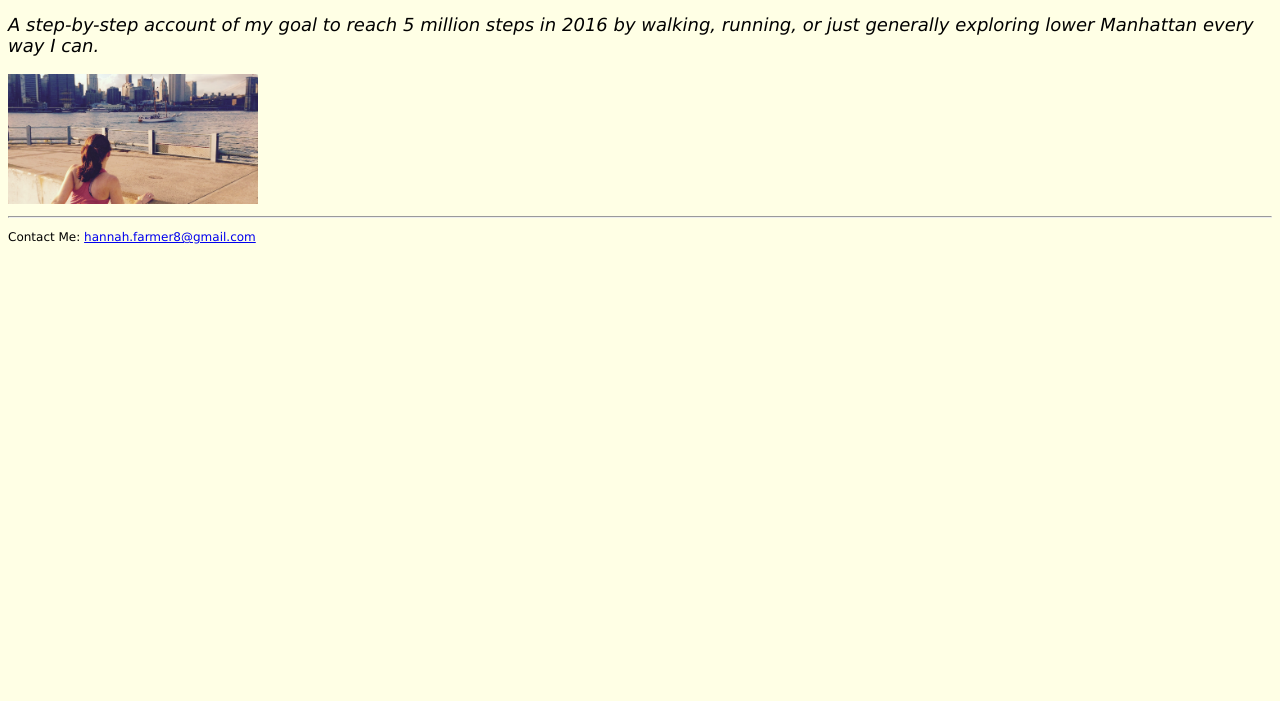
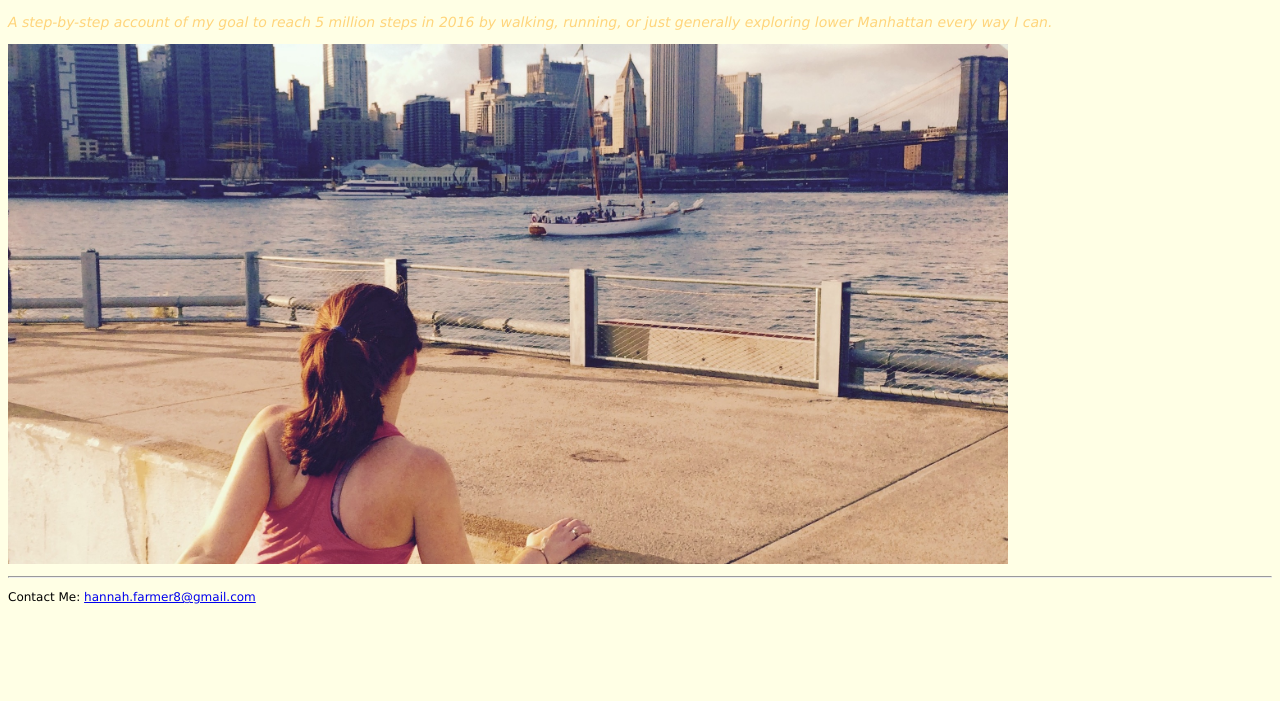
Before and after one commit to hfarmer/hfarmer.github.io, a plain HTML site: page unit_3/index.html in a window 1280 px wide. Shown: the part 99-800 px from the top of the page. Drawn offline with Linux system fonts and the light colour scheme.

Commit message:
another attempt to fix image size and update stylesheet

```diff
--- a/unit_3/css/style.css
+++ b/unit_3/css/style.css
@@ -6,16 +6,20 @@ h1 {
 	font-family: "Lucida Sans Unicode", Sans;
 	font-weight: bold;
 	font-size: 45px;
-	color: rgb (255,185,110);
+	color: rgb(255,185,110);
 	text-align: center;
 }
 
 #slogan {
 	font-family: "Lucida Grande", Sans;
 	font-weight: normal;
-	font-size: 18px;
+	font-size: 14px;
 	font-style: italic;
-	color: rgb (255,213,123);
+	color: rgb(255,213,123);
+}
+
+#mainimage {
+	background-image: center;
 }
 
 #contact {
--- a/unit_3/index.html
+++ b/unit_3/index.html
@@ -12,7 +12,7 @@
 		<p id="slogan">A step-by-step account of my goal to reach 5 million steps in 2016 by walking, running, or just generally exploring lower Manhattan every way I can.</p>
 
 	<div id="mainimage">
-	<img src="images/brooklynwaterworkout1.jpg" alt("New York City outdoor run") title="NYC Outdoor run" width="250" height="130">
+	<img src="images/brooklynwaterworkout1.jpg" alt("New York City outdoor run") title="NYC Outdoor run" width="1000" height="520">
 	</div>
 
 <hr>
```
